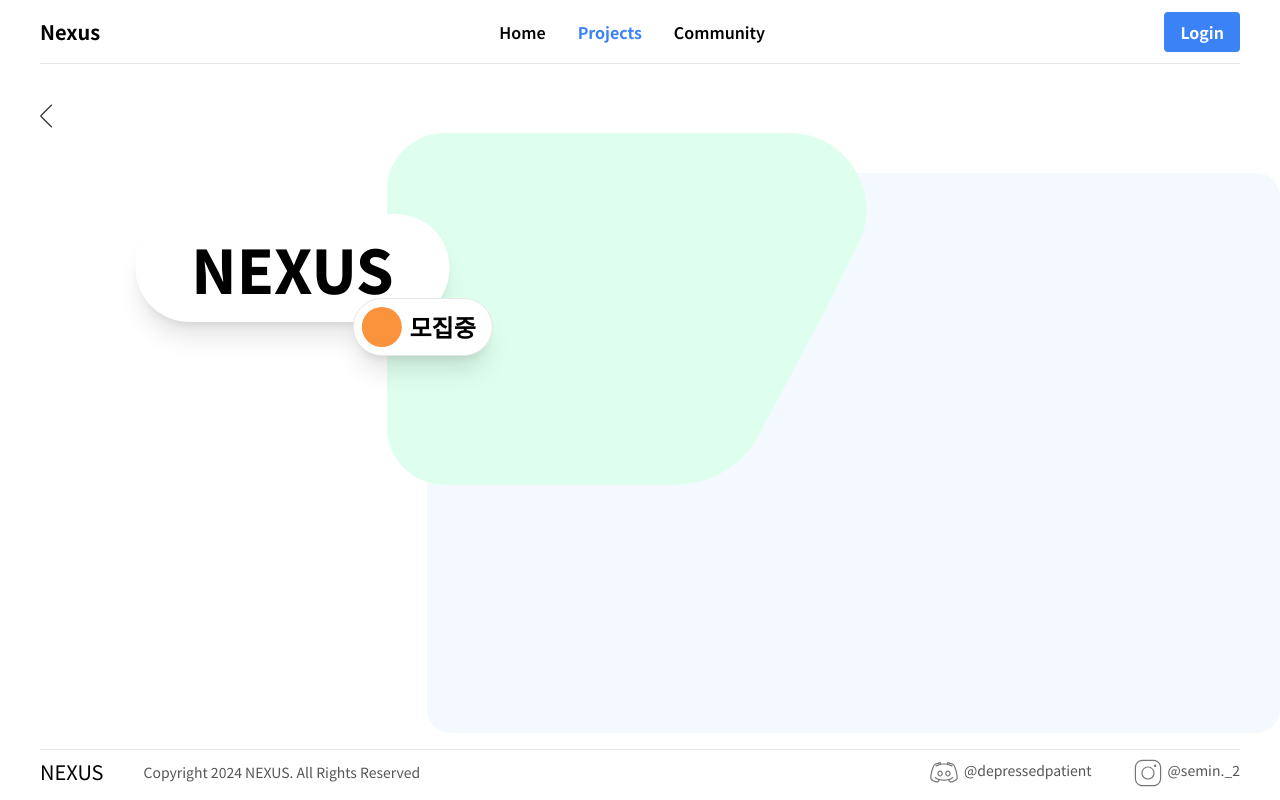
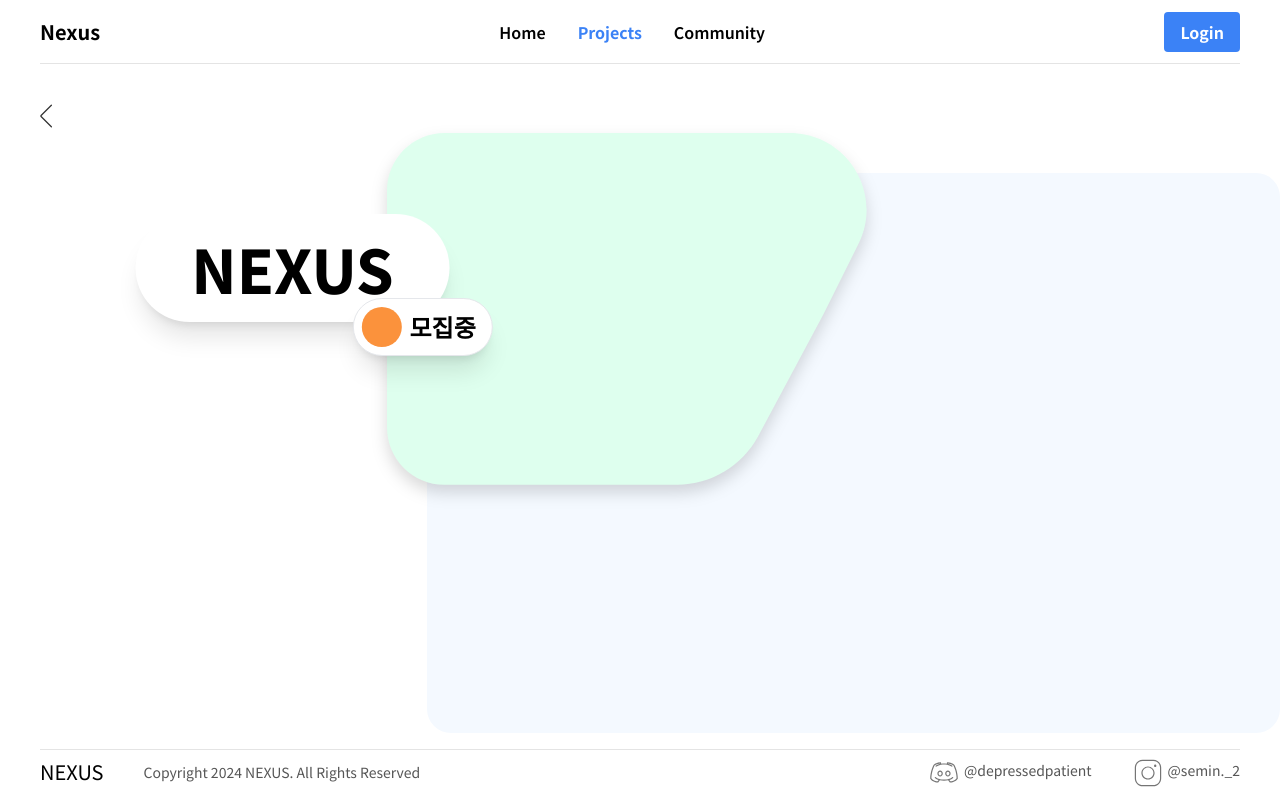
Before and after one commit to wwwcomcomcomcom/nexus-fe, a React (Vite) app: page /project/1 in a window 1280 px wide. Built offline with nearby package versions, Linux system fonts and the light colour scheme.

Commit message:
add shadow

```diff
--- a/src/component/elements/ProjectGreenTopBox.tsx
+++ b/src/component/elements/ProjectGreenTopBox.tsx
@@ -8,6 +8,9 @@ export default function ProjectGreenTopBox(
       viewBox="0 0 625 458"
       fill="none"
       xmlns="http://www.w3.org/2000/svg"
+      style={{
+        filter: "drop-shadow(0px 8px 8px rgba(0, 0, 0, 0.15))",
+      }}
       {...props}
     >
       <path
```
